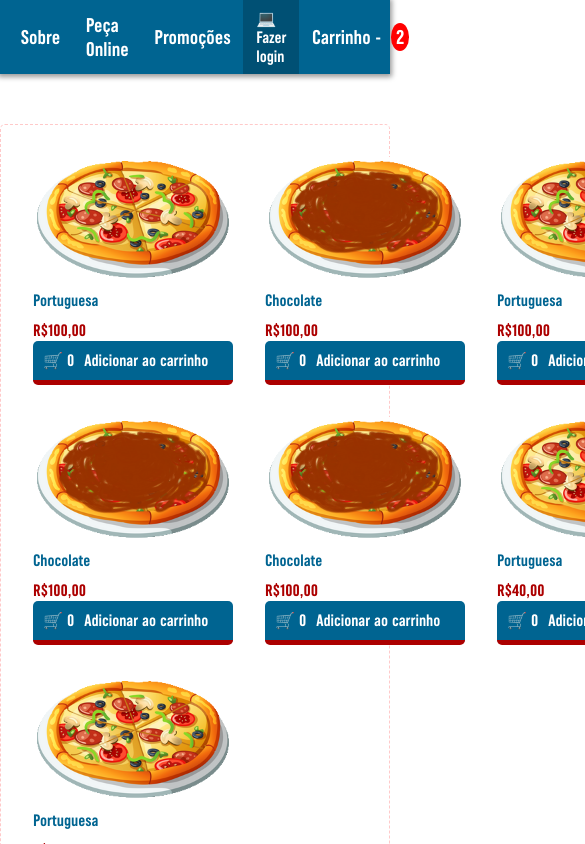
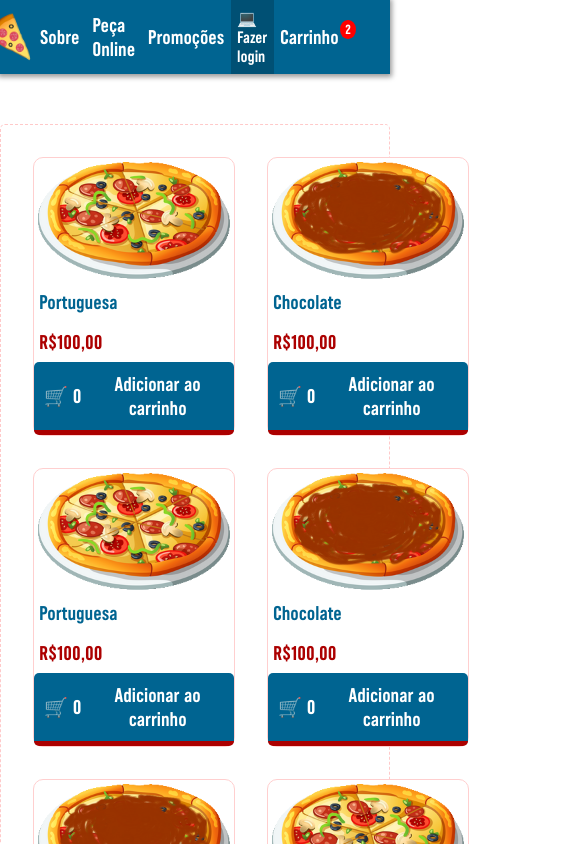
Before and after one commit to rickson-simoes/PizzaFromAbove, a Vue app: page / in a window 390 px wide. Shown: the top 844 px of the page, 585 px wide, since content can reach past the window. Built offline with nearby package versions, Linux system fonts and the light colour scheme.

Commit message:
:art: Css styles

```diff
--- a/src/components/Menubar/Menubar.vue
+++ b/src/components/Menubar/Menubar.vue
@@ -18,7 +18,7 @@
           💻 Fazer login
         </li>
         <li class="list-nav-items list-nav-cart">
-          <div class="list-cart-name">Carrinho - <span class="list-cart-quantity">2</span></div>
+          <div class="list-cart-name">Carrinho <span class="list-cart-quantity">2</span></div>
         </li>
       </ul>
     </nav>
--- a/src/components/Menubar/styles.scss
+++ b/src/components/Menubar/styles.scss
@@ -41,6 +41,10 @@ header {
         }
 
         span.list-cart-quantity {
+          position: relative;
+          right: 8px;
+          bottom: 10px;
+          font-size: 0.8rem;
           background:red;
           border-radius: 50%;
           margin-left: 5px;
@@ -58,6 +62,12 @@ header {
     nav {
       ul {
         li {
+          padding: 0.75rem 0rem;
+
+          & + li {
+            padding: 0 0.4rem;
+          }
+
           &.list-nav-login {
             margin-left: 0px;
           }
--- a/src/views/Home.vue
+++ b/src/views/Home.vue
@@ -105,6 +105,7 @@ main {
       flex-direction: column;
       background: #FFF;
       border-radius: 10px;
+      border: 1px solid rgb(255, 207, 207);
 
       img {
         align-self: center;
@@ -114,13 +115,13 @@ main {
       strong {
         line-height: 20px;
         color:#006491;
-        margin: 10px 0 0 0;
+        margin: 10px 5px;
       }
 
       > span {
         line-height: 20px;
         color:#ac0000;
-        margin: 10px 0 0 0;
+        margin: 10px 5px;
       }
 
       button {
@@ -150,4 +151,33 @@ main {
   }
 }
 
+@media all and (max-width:46.8em) {
+  main {
+    ul {
+      grid-template-columns: repeat(2, 1fr);
+
+      li{
+
+        strong {
+          font-size: 1.2rem;
+        }
+
+        > span {
+          font-size: 1.2rem;
+
+          margin-bottom: 10px;
+        }
+
+        button {
+          font-size: 1.2rem;
+
+          > span {
+            flex: 1;
+          }
+        }
+      }
+    }
+  }
+}
+
 </style>
```
